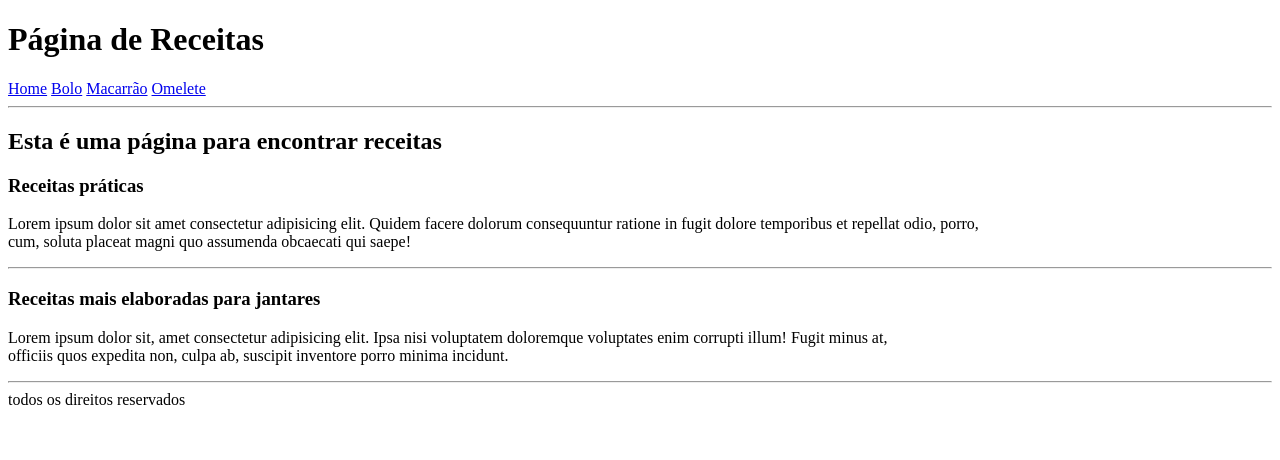
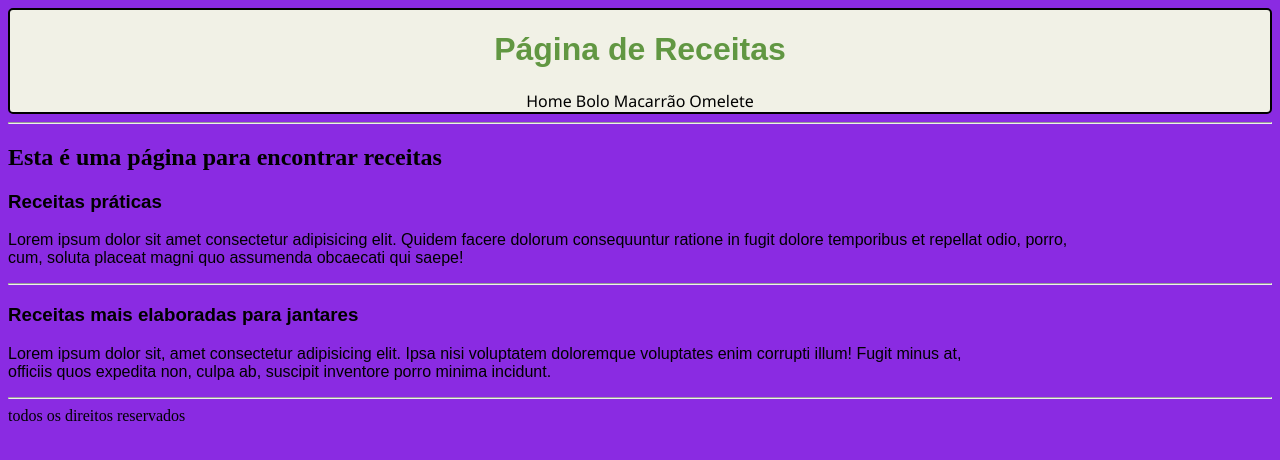
Before and after one commit to mariannapb/gera-o-tech, a plain HTML site: page Aula 4/index.html in a window 1280 px wide. Drawn offline with Linux system fonts and the light colour scheme.

Commit message:
Css Inicial

```diff
--- a/Aula 4/index.html
+++ b/Aula 4/index.html
@@ -7,9 +7,30 @@
     <title>Página de Receitas</title>
 </head>
 
+<style>
+    header{
+        background-color: rgb(241, 241, 230);
+        text-align: center;
+        border: solid black 2px;
+        border-radius: 5px;
+    }
+    a{
+        text-decoration: none;
+        color: black;
+        font-family:'Segoe UI', Tahoma, Geneva, Verdana, sans-serif;
+    }
+    .artigos{
+        font-family: sans-serif;
+    }
+    body{
+        background-color: blueviolet;
+    }
+</style>
+
+
 <body>
-    <header>
-        <h1>Página de Receitas</h1>
+    <header >
+        <h1 style="color:rgb(97, 151, 66); font-family:sans-serif;" >Página de Receitas</h1>
         <nav>
             <a href="index.html">Home</a>
             <a href="bolo.html">Bolo</a>
@@ -20,14 +41,14 @@
     <hr>
     <main>
          <h2> Esta é uma página para encontrar receitas </h2>
-        <article>
+        <article class="artigos">
             <h3>Receitas práticas</h3>
             <p>Lorem ipsum dolor sit amet consectetur adipisicing elit. Quidem facere dolorum consequuntur ratione in
                 fugit dolore temporibus et repellat odio, porro,<br> cum, soluta placeat magni quo assumenda obcaecati
                 qui saepe!</p>
         </article>
         <hr>
-        <article>
+        <article class="artigos">
             <h3>Receitas mais elaboradas para jantares</h3>
 <p>Lorem ipsum dolor sit, amet consectetur adipisicing elit. Ipsa nisi voluptatem doloremque voluptates enim corrupti illum! Fugit minus at,<br> officiis quos expedita non, culpa ab, suscipit inventore porro minima incidunt.</p>
         </article>
```
